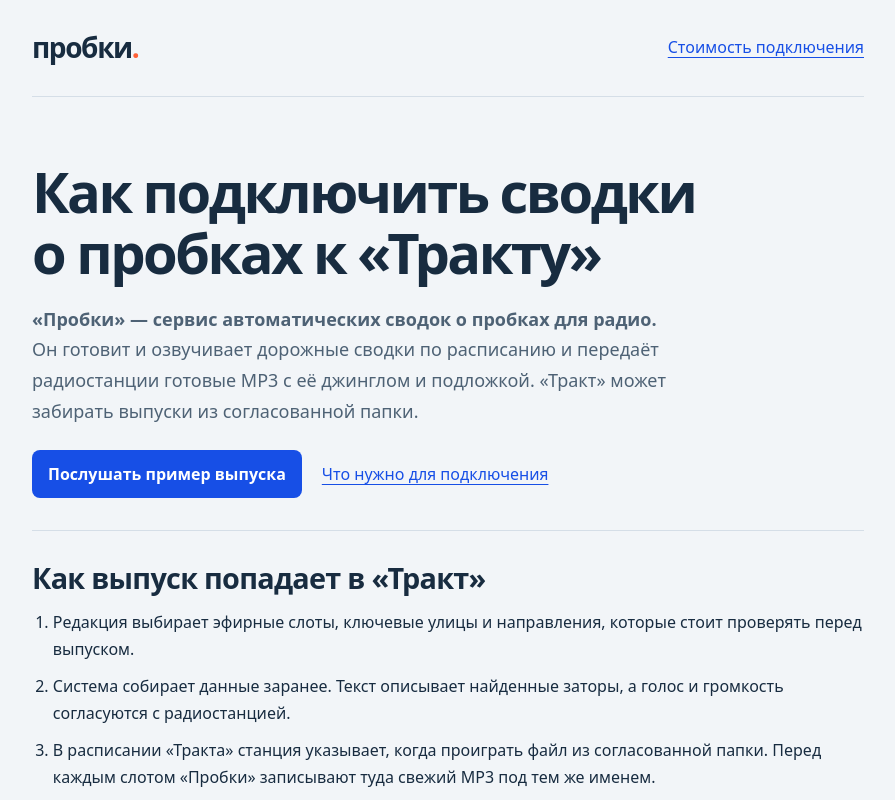
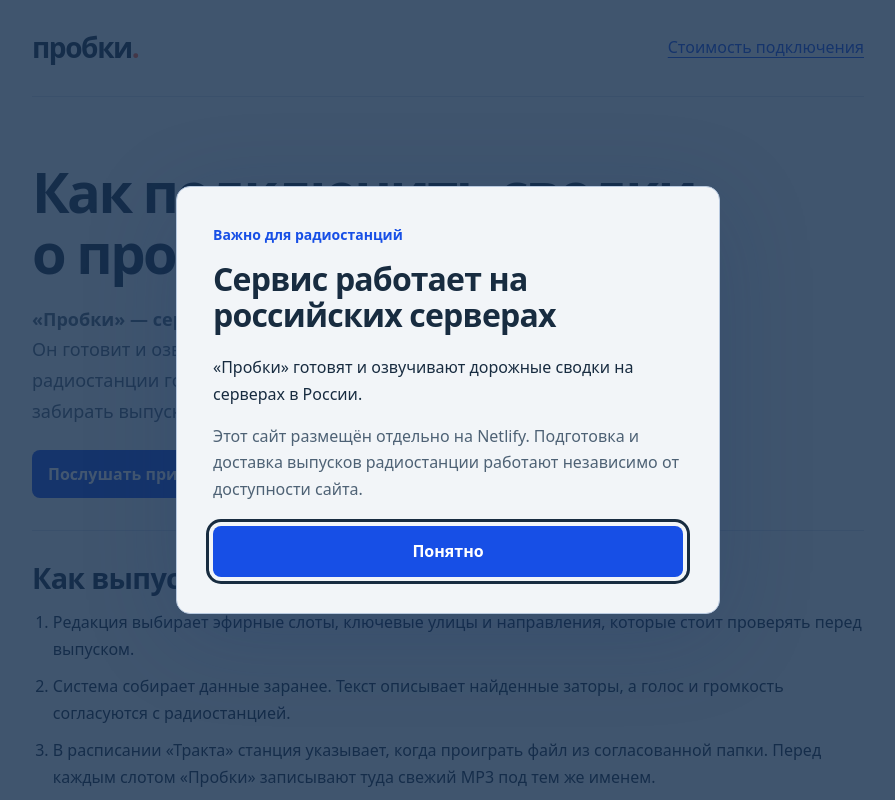
Before and after one commit to probki-program/probki-auto, a plain HTML site: page avtomatizatsiya-radio/index.html in a window 1280 px wide. Shown: the top 800 px of the page, without its empty margins (192-1087 px from the left). Drawn offline with Linux system fonts and the light colour scheme.

Commit message:
Show notice about Russian service hosting on page load

```diff
--- a/avtomatizatsiya-radio/index.html
+++ b/avtomatizatsiya-radio/index.html
@@ -40,7 +40,58 @@
     .button:hover { background: #123dba; }
     footer { border-top: 1px solid var(--line); padding-block: 1.25rem 2rem; font-size: .875rem; }
     a[href^="mailto:"] { overflow-wrap: anywhere; }
-  </style>
+  #hostingNotice {
+  box-sizing: border-box;
+  width: min(34rem, calc(100% - 2rem));
+  max-height: calc(100dvh - 2rem);
+  margin: auto;
+  padding: clamp(1.5rem, 5vw, 2.25rem);
+  border: 1px solid #b8c9df;
+  border-radius: .875rem;
+  background: #f2f5f8;
+  color: #182c40;
+  font: 1rem/1.65 system-ui, sans-serif;
+  box-shadow: 0 1.25rem 6rem #14326a33;
+  overflow-y: auto;
+}
+#hostingNotice:modal { overscroll-behavior: contain; }
+#hostingNotice::backdrop {
+  background: #142e4dcc;
+  overflow: hidden;
+  overscroll-behavior: contain;
+}
+#hostingNotice .hosting-notice-label {
+  margin: 0 0 .875rem;
+  color: #174fe6;
+  font-size: .875rem;
+  font-weight: 650;
+}
+#hostingNotice h2 {
+  margin: 0 0 1.25rem;
+  font-size: clamp(1.5rem, 5vw, 2rem);
+  font-weight: 700;
+  line-height: 1.15;
+  letter-spacing: -.025em;
+}
+#hostingNoticeDescription p { margin: 0 0 1rem; }
+#hostingNoticeDescription p:last-child { margin-bottom: 0; color: #4e6275; }
+#hostingNotice form { margin: 1.5rem 0 0; }
+#hostingNotice button {
+  width: 100%;
+  min-height: 3rem;
+  padding: .75rem 1.25rem;
+  border: 0;
+  border-radius: .5rem;
+  background: #174fe6;
+  color: #fff;
+  font: inherit;
+  font-weight: 650;
+  cursor: pointer;
+}
+#hostingNotice button:hover { background: #123dba; }
+#hostingNotice button:focus-visible { outline: 3px solid #182c40; outline-offset: 4px; }
+
+</style>
 </head>
 <body>
   <a class="skip" href="#main">Перейти к содержимому</a>
@@ -91,5 +142,23 @@
       <a href="../privacy.html">Обработка данных</a>
     </footer>
   </div>
+<dialog id="hostingNotice" aria-labelledby="hostingNoticeTitle" aria-describedby="hostingNoticeDescription">
+  <p class="hosting-notice-label">Важно для радиостанций</p>
+  <h2 id="hostingNoticeTitle">Сервис работает на российских серверах</h2>
+  <div id="hostingNoticeDescription">
+    <p>«Пробки» готовят и озвучивают дорожные сводки на серверах в России.</p>
+    <p>Этот сайт размещён отдельно на Netlify. Подготовка и доставка выпусков радиостанции работают независимо от доступности сайта.</p>
+  </div>
+  <form method="dialog">
+    <button type="submit" autofocus>Понятно</button>
+  </form>
+</dialog>
+<script>
+(() => {
+  const notice = document.getElementById('hostingNotice');
+  if (typeof notice.showModal === 'function') notice.showModal();
+})();
+</script>
+
 </body>
 </html>
```
